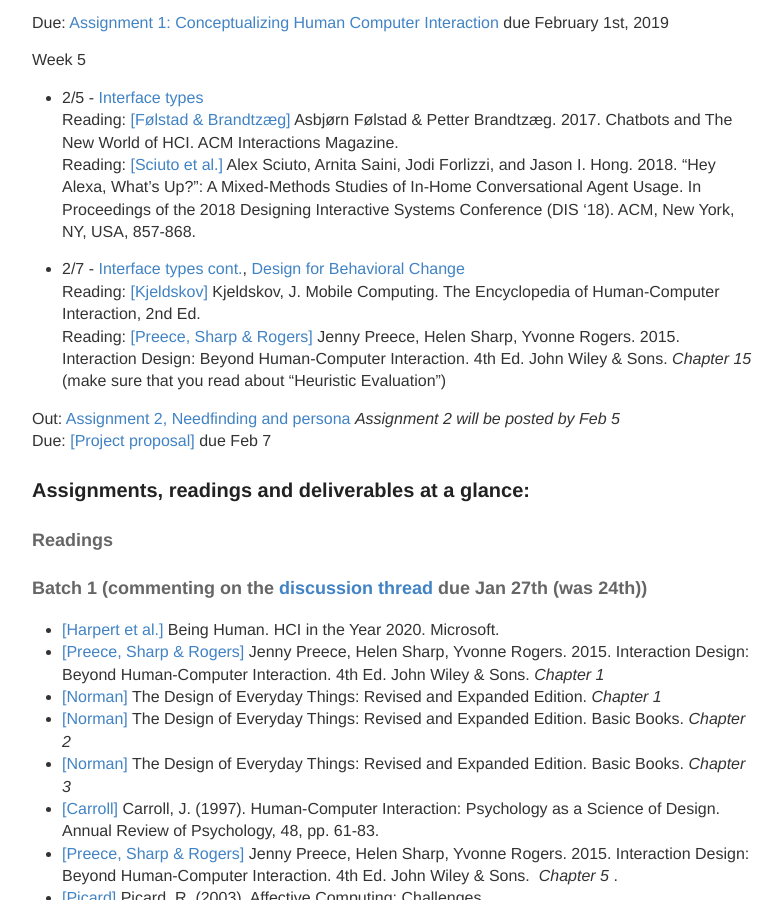
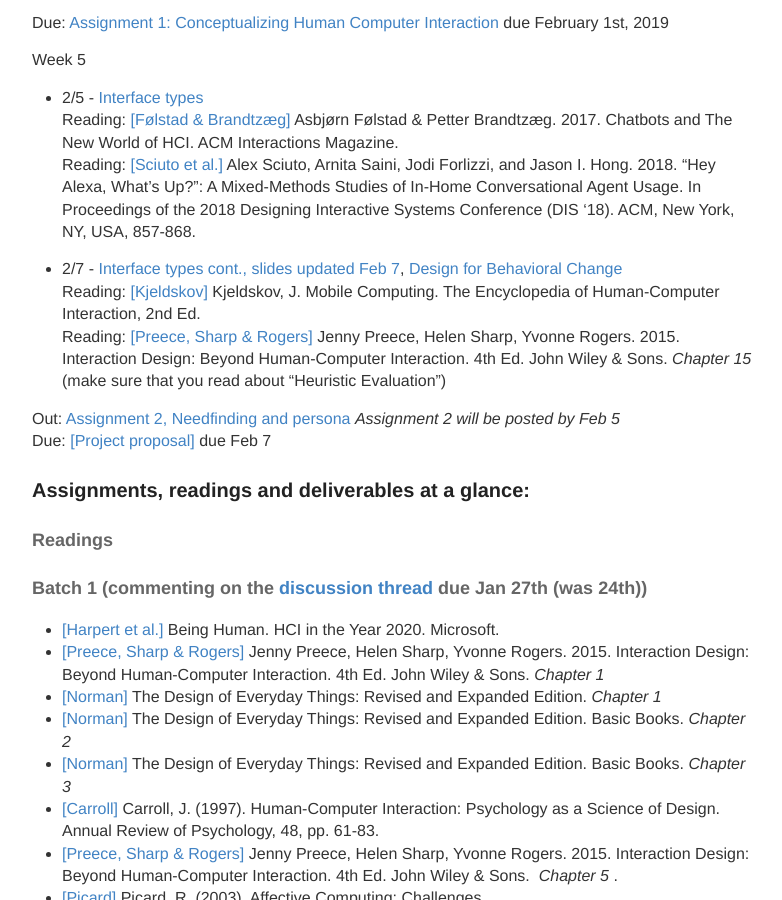
Before and after one commit to hciwang/hciwang.github.io, a Jekyll site: the page built from _posts/2018-3-25-lectures.md, in a window 1280 px wide and 900 px high, scrolled down 1485 px. Shown: the whole window, without its empty margins (248-1030 px from the left). Built offline with Jekyll 4.4.1, drawn with Linux system fonts in a browser that asks for light colours.

Commit message:
Update 2018-3-25-lectures.md

```diff
--- a/_posts/2018-3-25-lectures.md
+++ b/_posts/2018-3-25-lectures.md
@@ -51,11 +51,11 @@
 Due: [Assignment 1: Conceptualizing Human Computer Interaction](https://canvas.ucdavis.edu/courses/293005/assignments/286899) due February 1st, 2019
 
 Week 5
-- 2/5 - [Interface types](https://canvas.ucdavis.edu/courses/293005/files/folder/Lecture?preview=5173151)
+- 2/5 - [Interface types](https://canvas.ucdavis.edu/courses/293005/files/folder/Lecture?preview=5226968)
 Reading: [[Følstad & Brandtzæg]](https://canvas.ucdavis.edu/courses/293005/files/folder/Reading?preview=5166386) Asbjørn Følstad & Petter Brandtzæg. 2017. Chatbots and The New World of HCI. ACM Interactions Magazine.
 Reading: [[Sciuto et al.]](https://canvas.ucdavis.edu/courses/293005/files/folder/Reading?preview=5166441) Alex Sciuto, Arnita Saini, Jodi Forlizzi, and Jason I. Hong. 2018. "Hey Alexa, What's Up?": A Mixed-Methods Studies of In-Home Conversational Agent Usage. In Proceedings of the 2018 Designing Interactive Systems Conference (DIS '18). ACM, New York, NY, USA, 857-868.
 
-- 2/7 - [Interface types cont.](https://canvas.ucdavis.edu/courses/293005/files/folder/Lecture?preview=5173151),  [Design for Behavioral Change]()
+- 2/7 - [Interface types cont., slides updated Feb 7](https://canvas.ucdavis.edu/courses/293005/files/folder/Lecture?preview=5226968),  [Design for Behavioral Change]()
 Reading: [[Kjeldskov]](https://www.interaction-design.org/literature/book/the-encyclopedia-of-human-computer-interaction-2nd-ed/mobile-computing) Kjeldskov, J. Mobile Computing. The Encyclopedia of Human-Computer Interaction, 2nd Ed.
 Reading: [[Preece, Sharp & Rogers]](http://www.id-book.com/) Jenny Preece, Helen Sharp, Yvonne Rogers. 2015. Interaction Design: Beyond Human-Computer Interaction. 4th Ed. John Wiley & Sons.  *Chapter 15* (make sure that you read about "Heuristic Evaluation")
 
```
